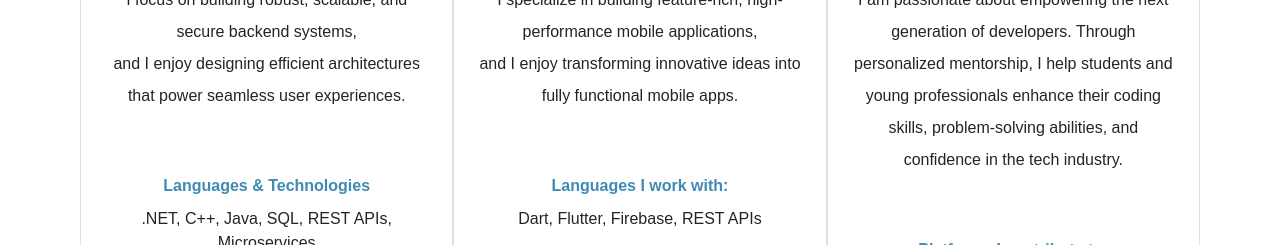
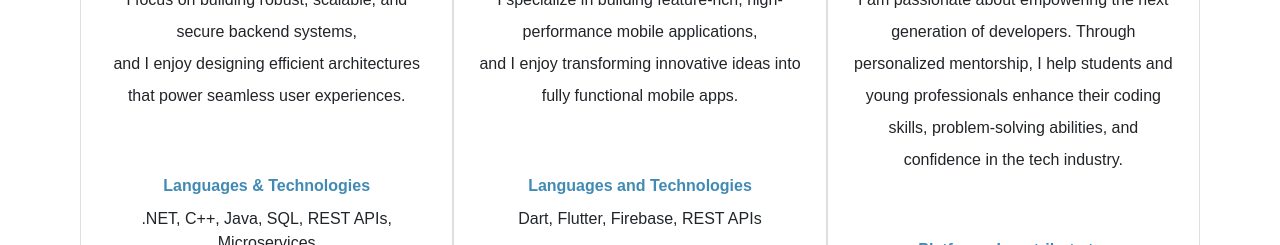
Before and after one commit to DavidMtundi/davidmtundiwebsite, a plain HTML site: page index.html in a window 1280 px wide. Shown: the part 1300-1545 px from the top of the page. Drawn offline with nearby package versions, Linux system fonts and the light colour scheme.

Commit message:
Update language and technologies section

```diff
--- a/index.html
+++ b/index.html
@@ -79,7 +79,7 @@
             <div class="card-body">
                 <h5 class="card-title h1-fnt font-weight-bold">Mobile App Developer</h5>
                 <p class="card-text lh">I specialize in building feature-rich, high-performance mobile applications,<br> and I enjoy transforming innovative ideas into fully functional mobile apps.</p>
-                <h6 class="card-title sub-clr font-weight-bold pt-5">Languages I work with:</h6>
+                <h6 class="card-title sub-clr font-weight-bold pt-5">Languages and Technologies</h6>
                 <p class="card-text">Dart, Flutter, Firebase, REST APIs</p>
                 <h6 class="card-title sub-clr font-weight-bold pt-5">Dev Tools:</h6>
                 <p class="card-text lh">
```
